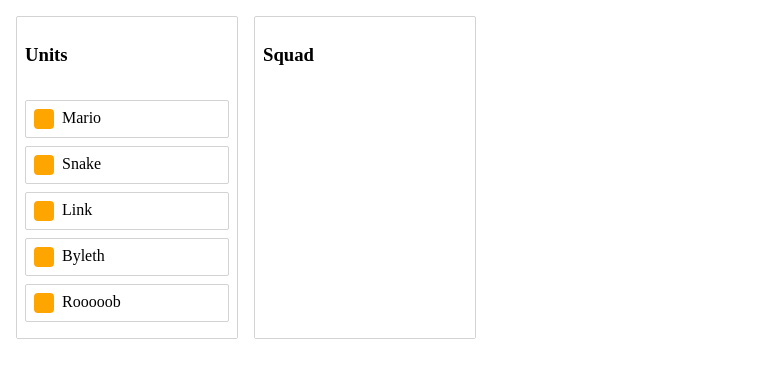
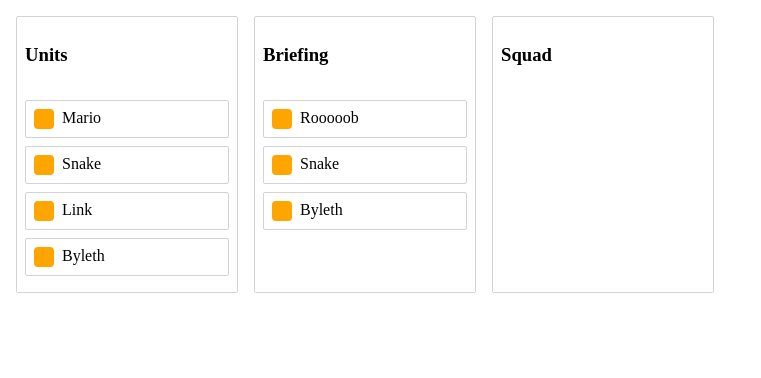
Before and after one commit to vkahlon/c1121-code-solutions, a React app in the folder drag-prototype/: page / in a window 1280 px wide. Shown: the top 378 px of the page, without its empty margins (0-761 px from the left). Built offline with nearby package versions, Linux system fonts and the light colour scheme; the HTML template or start-up script is replaced by a standard one.

Commit message:
3rd column

```diff
--- a/drag-prototype/library/intialData.js
+++ b/drag-prototype/library/intialData.js
@@ -11,16 +11,21 @@ const initialData = {
     'column-1': {
       id: 'column-1',
       title: 'Units',
-      taskIds: ['task-1', 'task-2', 'task-3', 'task-4', 'task-5']
+      taskIds: ['task-1', 'task-2', 'task-3', 'task-4']
     },
     'column-2': {
       id: 'column-2',
+      title: 'Briefing',
+      taskIds: ['task-5', 'task-2', 'task-4']
+    },
+    'column-3': {
+      id: 'column-3',
       title: 'Squad',
       taskIds: []
     }
   },
   // Facilitate reordering of the columns
-  columnOrder: ['column-1', 'column-2'],
+  columnOrder: ['column-1', 'column-2', 'column-3'],
   strength: 2000
 
 };
```
